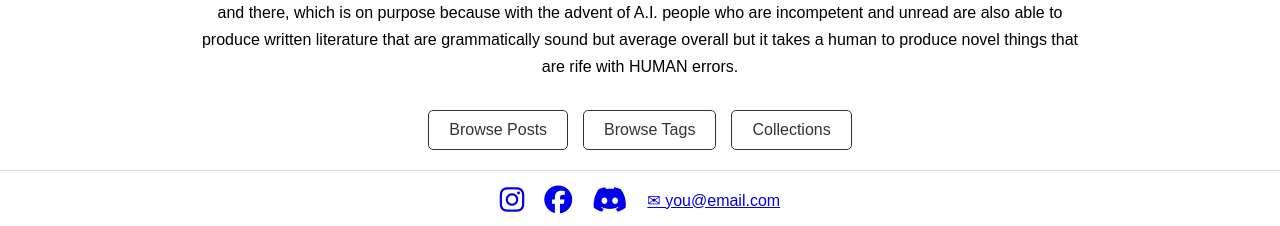
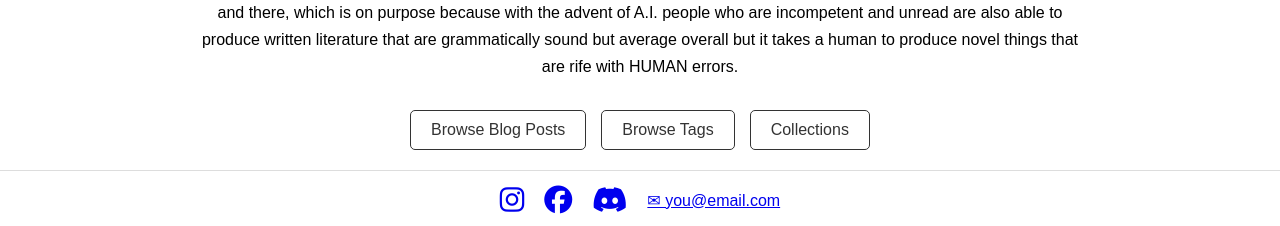
Before and after one commit to yusha11196/mentalscapes, a Jekyll site: the page built from index.md, in a window 1280 px wide. Shown: the part 889-1115 px from the top of the page. Built offline with Jekyll 4.4.1, drawn with Linux system fonts in a browser that asks for light colours.

Commit message:
Update index.md

```diff
--- a/index.md
+++ b/index.md
@@ -17,7 +17,7 @@ title: Home
     </p>
 
     <div class="quick-links">
-        <a href="/posts">Browse Posts</a>
+        <a href="/posts">Browse Blog Posts</a>
         <a href="/tags">Browse Tags</a>
         <a href="/collections">Collections</a>
     </div>
```
